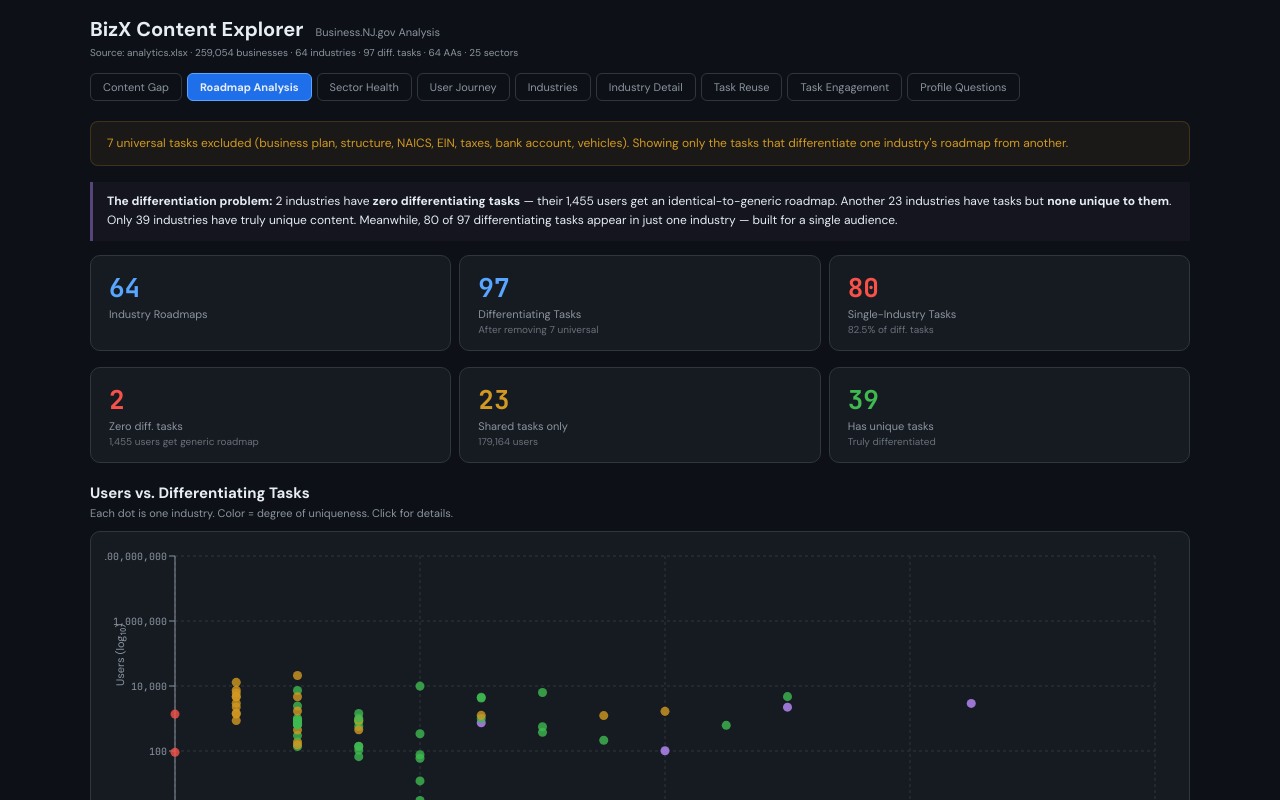
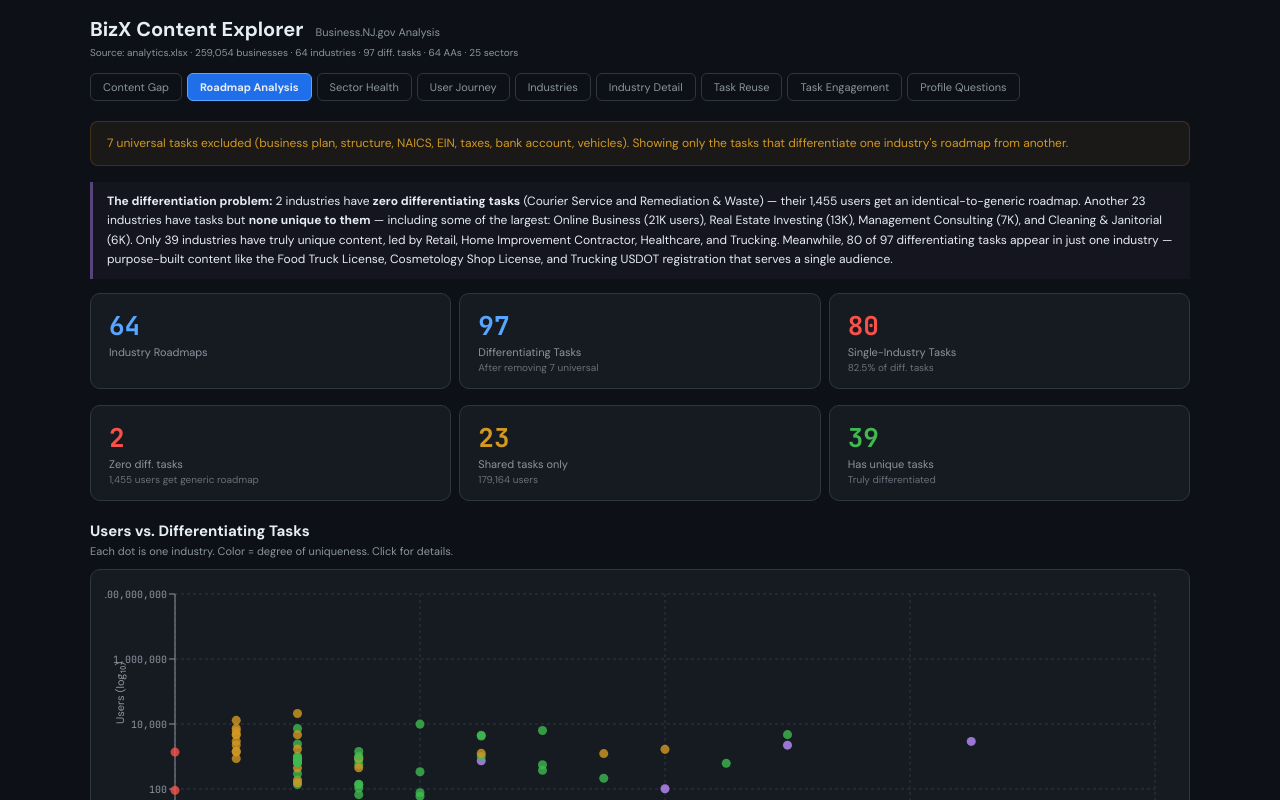
Before and after one commit to amykirchhoff/Roadmap, a React (Vite) app: page / in a window 1280 px wide. Both pictures are taken after a click on the button "Roadmap Analysis". Shown: the top 800 px of the page. Built offline with nearby package versions, Linux system fonts and the light colour scheme.

Commit message:
Add files via upload

```diff
--- a/src/App.jsx
+++ b/src/App.jsx
@@ -137,7 +137,7 @@ export default function App() {
     const oneTasks = inds.filter(i=>i.totalDiffTasks===1).sort((a,b)=>b.users-a.users);
     return (<div>
       <Alert color={C.orange}>7 universal tasks excluded (business plan, structure, NAICS, EIN, taxes, bank account, vehicles). Showing only the tasks that differentiate one industry's roadmap from another.</Alert>
-      <Insight><strong>The differentiation problem:</strong> {diffStats.zeroDiff.length} industries have <strong>zero differentiating tasks</strong> — their {fmt(diffStats.zeroDiffUsers)} users get an identical-to-generic roadmap. Another {diffStats.noUnique.length} industries have tasks but <strong>none unique to them</strong>. Only {diffStats.hasUnique.length} industries have truly unique content. Meanwhile, {uniqueOnly.length} of {DATA.totalDiffTasks} differentiating tasks appear in just one industry — built for a single audience.</Insight>
+      <Insight><strong>The differentiation problem:</strong> {diffStats.zeroDiff.length} industries have <strong>zero differentiating tasks</strong> (Courier Service and Remediation &amp; Waste) — their {fmt(diffStats.zeroDiffUsers)} users get an identical-to-generic roadmap. Another {diffStats.noUnique.length} industries have tasks but <strong>none unique to them</strong> — including some of the largest: Online Business (21K users), Real Estate Investing (13K), Management Consulting (7K), and Cleaning &amp; Janitorial (6K). Only {diffStats.hasUnique.length} industries have truly unique content, led by Retail, Home Improvement Contractor, Healthcare, and Trucking. Meanwhile, {uniqueOnly.length} of {DATA.totalDiffTasks} differentiating tasks appear in just one industry — purpose-built content like the Food Truck License, Cosmetology Shop License, and Trucking USDOT registration that serves a single audience.</Insight>
       <div style={{display:"flex",gap:8,flexWrap:"wrap",marginBottom:16}}>
         <Stat label="Industry Roadmaps" value={inds.length} />
         <Stat label="Differentiating Tasks" value={DATA.totalDiffTasks} sub="After removing 7 universal" />
```
